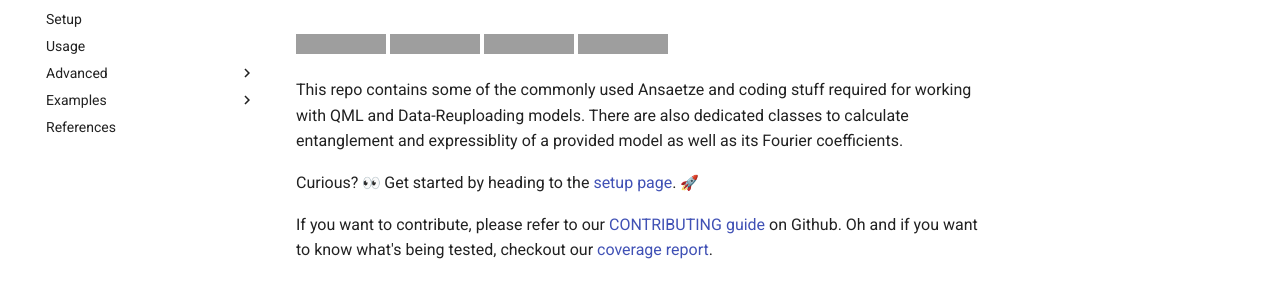
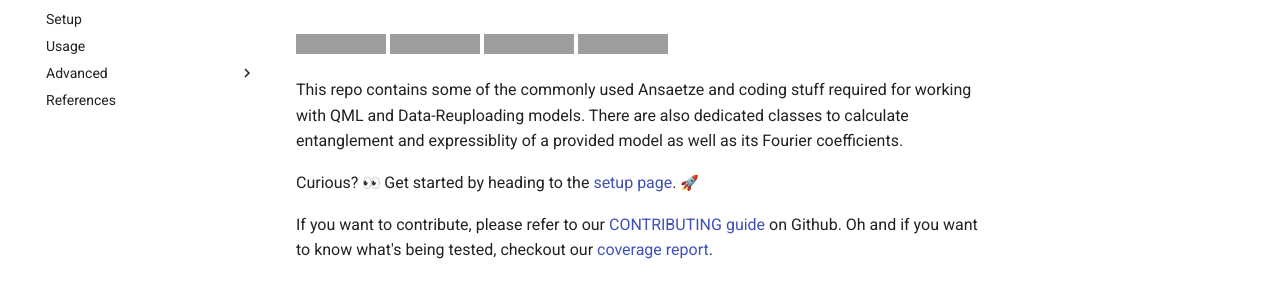
Before and after one commit to cirKITers/qml-essentials, an MkDocs documentation site: the page built from docs/index.md, in a window 1280 px wide. Shown: the part 146-427 px from the top of the page. Built offline with MkDocs 1.6.1 and Material for MkDocs 9.7.7, drawn with Linux system fonts in a browser that asks for light colours; emoji names are drawn with the system emoji font; grey boxes are pictures that could not be loaded.

Commit message:
limited toc depth
Signed-off-by: Melvin Strobl <lc3267@kit.edu>

```diff
--- a/mkdocs.yml
+++ b/mkdocs.yml
@@ -8,7 +8,6 @@ nav:
       - coefficients.md
       - entanglement.md
       - expressibility.md
-  - Examples:
       - training.md
   - references.md
 theme:
@@ -51,6 +50,7 @@ markdown_extensions:
       permalink: "#"
       baselevel: 1
       separator: "_"
+      toc_depth: 3
   - pymdownx.emoji:
       emoji_index: !!python/name:material.extensions.emoji.twemoji
       emoji_generator: !!python/name:material.extensions.emoji.to_svg
```
